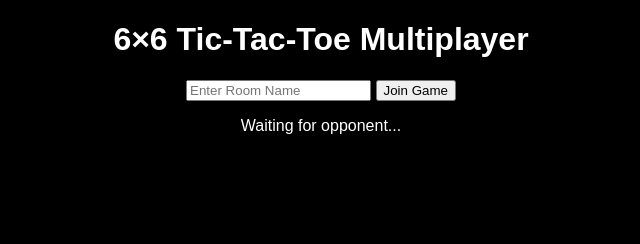
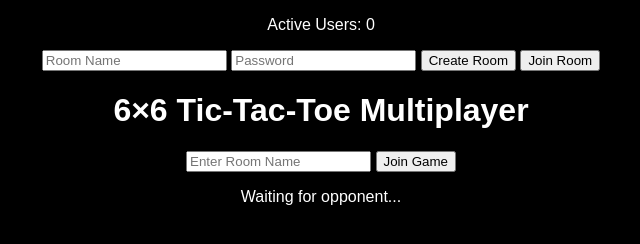
Before and after one commit to tahsin66554/Tic-tak, a website: page index.html in a window 1280 px wide. Shown: the whole page, without its empty margins (319-959 px from the left). Drawn offline with nearby package versions, Linux system fonts and the light colour scheme; no server answers.

Commit message:
index.html

```diff
--- a/index.html
+++ b/index.html
@@ -7,6 +7,14 @@
     <link rel="stylesheet" href="styles.css">
 </head>
 <body>
+    <p id="activeUsers">Active Users: 0</p>
+
+<input type="text" id="roomInput" placeholder="Room Name">
+<input type="password" id="roomPassword" placeholder="Password">
+<button id="createRoomBtn">Create Room</button>
+<button id="joinRoomBtn">Join Room</button>
+
+<ul id="roomList"></ul>
     <h1>6×6 Tic-Tac-Toe Multiplayer</h1>
     <input id="roomInput" placeholder="Enter Room Name" />
     <button onclick="joinGame()">Join Game</button>
```
